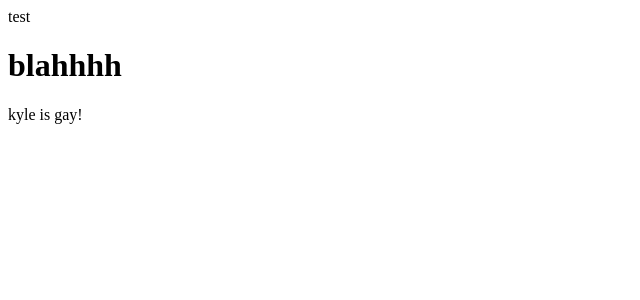
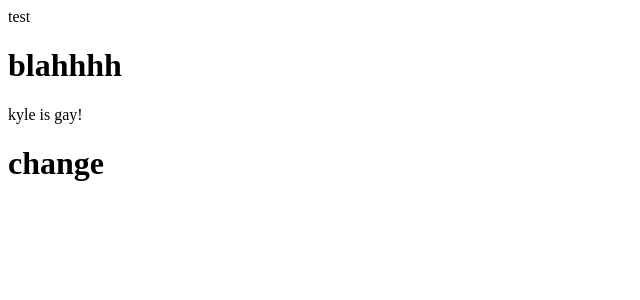
Before and after one commit to iarabenz/iarabenz.github.io, an Angular app: page / in a window 1280 px wide. Shown: the top 300 px of the page, without its empty margins (0-640 px from the left). Built offline with nearby package versions, Linux system fonts and the light colour scheme.

Commit message:
Second Commit

```diff
--- a/src/app/topbar/topbar.component.html
+++ b/src/app/topbar/topbar.component.html
@@ -1 +1,2 @@
 <p>kyle is gay!</p>
+<h1>change</h1>
```
Also changed, not shown: 1 other file (tests, documents, lock files or other folders).
